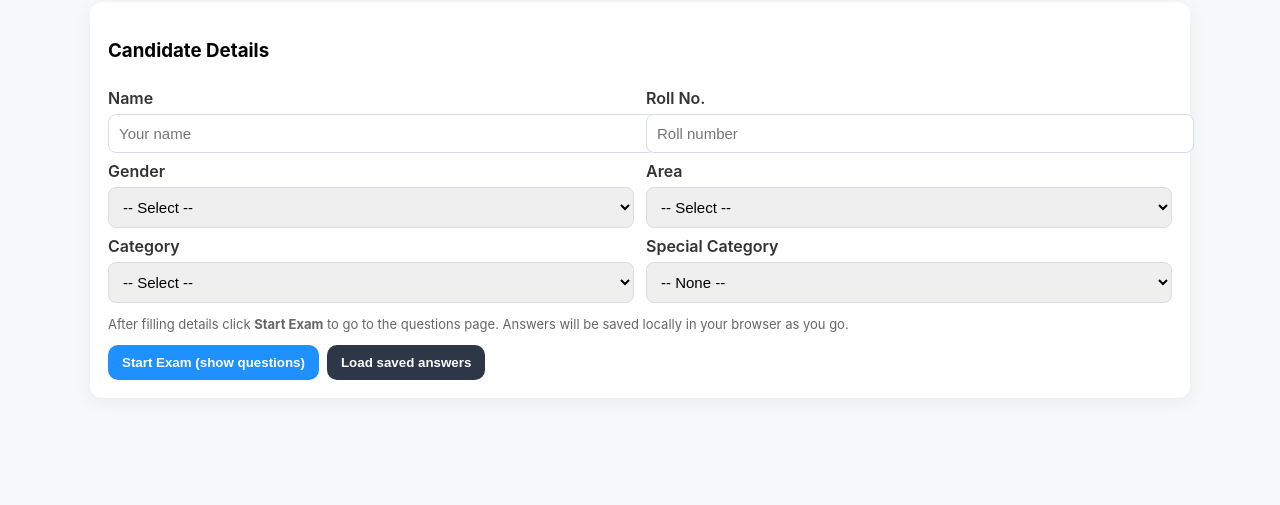
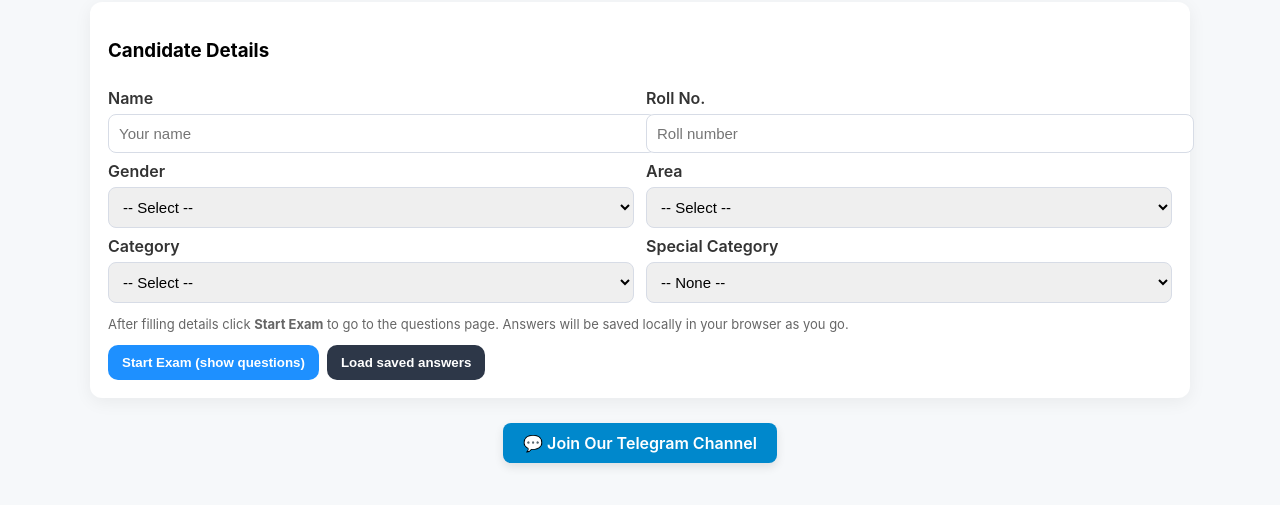
Before and after one commit to AnswerKeyWali/vdo-score-checker, a plain HTML site: page index.html in a window 1280 px wide. Shown: the part 109-614 px from the top of the page. Drawn offline with Linux system fonts and the light colour scheme.

Commit message:
Update index.html

```diff
--- a/index.html
+++ b/index.html
@@ -70,6 +70,15 @@
       <button class="btn secondary" id="loadSavedBtn">Load saved answers</button>
     </div>
   </div>
+    <div style="text-align:center;margin-top:25px;">
+    <a href="https://t.me/+UA3bF7i72dEwNzA1" target="_blank"
+       style="display:inline-block;background:#0088cc;color:white;
+              padding:10px 20px;border-radius:8px;text-decoration:none;
+              font-weight:600;box-shadow:0 4px 10px rgba(0,0,0,0.1);">
+      💬 Join Our Telegram Channel
+    </a>
+  </div>
+
 
   <!-- PAGE 2: Questions -->
   <div id="page2" class="card" style="display:none">
```
